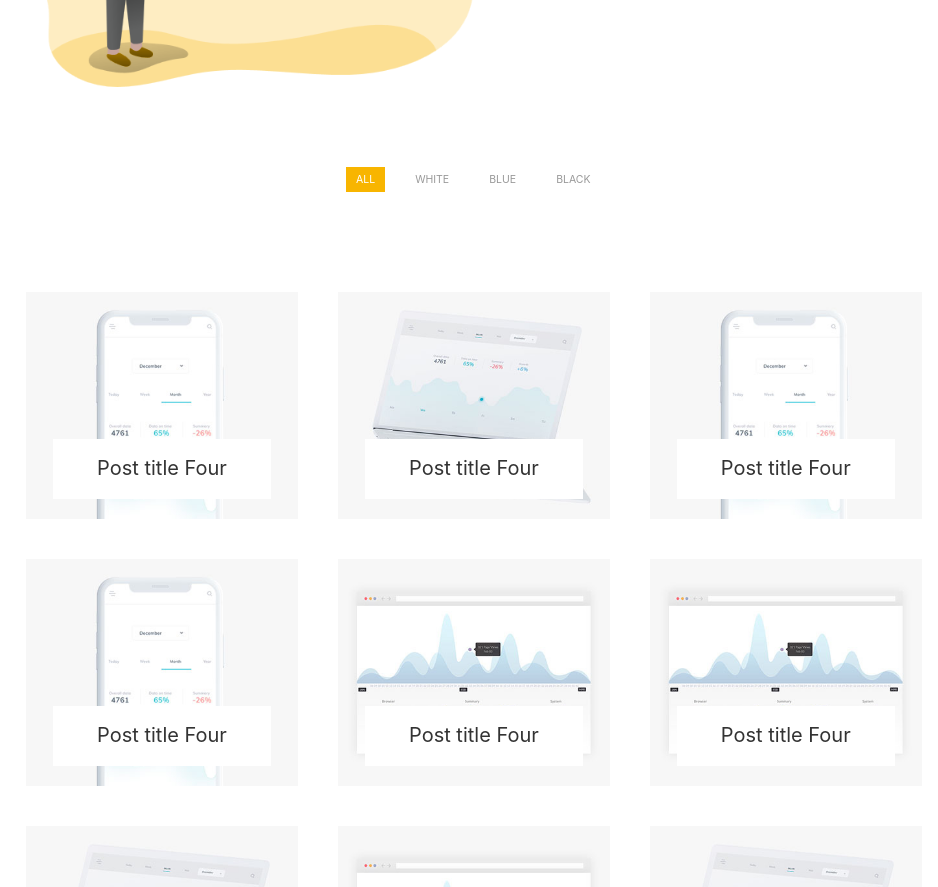
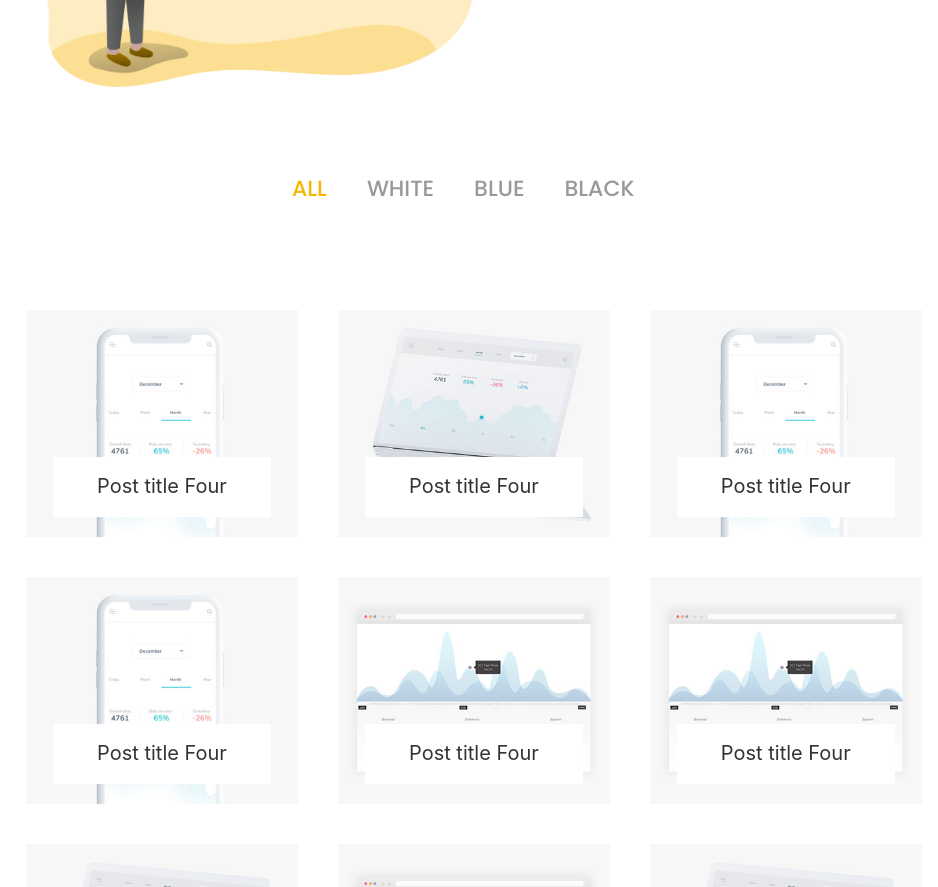
Before and after one commit to GabrielAps18/ProArky, a plain HTML site: page index.html in a window 1280 px wide. Shown: the part 4025-4912 px from the top of the page, without its empty margins (166-1104 px from the left). Drawn offline with Linux system fonts and the light colour scheme.

Commit message:
Cambio de texto y estilo a los filtros

```diff
--- a/css/estilos.css
+++ b/css/estilos.css
@@ -142,9 +142,15 @@ body {
 }
 
 .filtro>.uk-subnav-pill>.uk-active>a {
-  background-color: #f8b500;
+  background-color: white;
+  color: #f8b500;
+  font-family: 'Poppins', sans-serif;
+  font-size: 22px;
 }
-
+.filtro> .uk-subnav-pill > * > :first-child{
+  font-family: 'Poppins', sans-serif;
+  font-size: 22px;
+}
 .filtrocard>.uk-card-default {
   background-color: #303030;
   color: #f8f8f8;
--- a/index.html
+++ b/index.html
@@ -10,6 +10,7 @@
   <link rel="stylesheet" type="text/css" media="screen" href="css/uikit css/uikit-rtl.css">
   <link href="https://fonts.googleapis.com/css?family=Fjalla+One|Noto+Sans&display=swap" rel="stylesheet">
   <link href="https://fonts.googleapis.com/css?family=Raleway&display=swap" rel="stylesheet">
+  <link href="https://fonts.googleapis.com/css?family=Poppins:500&display=swap" rel="stylesheet">
   <!--Fuente tipo IOS-->
   <link href="https://fonts.googleapis.com/css?family=Raleway&display=swap" rel="stylesheet">
   <!--Fuente tipo IOS-->
@@ -343,7 +344,7 @@
   </div>
   <div class="padding">
     <div uk-filter="target: .js-filter">
-      <div class="filtro" style="padding: 10vh 25vw;">
+      <div class="filtro" style="padding: 10vh 20vw;">
         <ul class="uk-subnav uk-subnav-pill">
           <li class="uk-active" uk-filter-control><a href="#">All</a></li>
           <li uk-filter-control="[data-color='white']"><a href="#">White</a></li>
```
